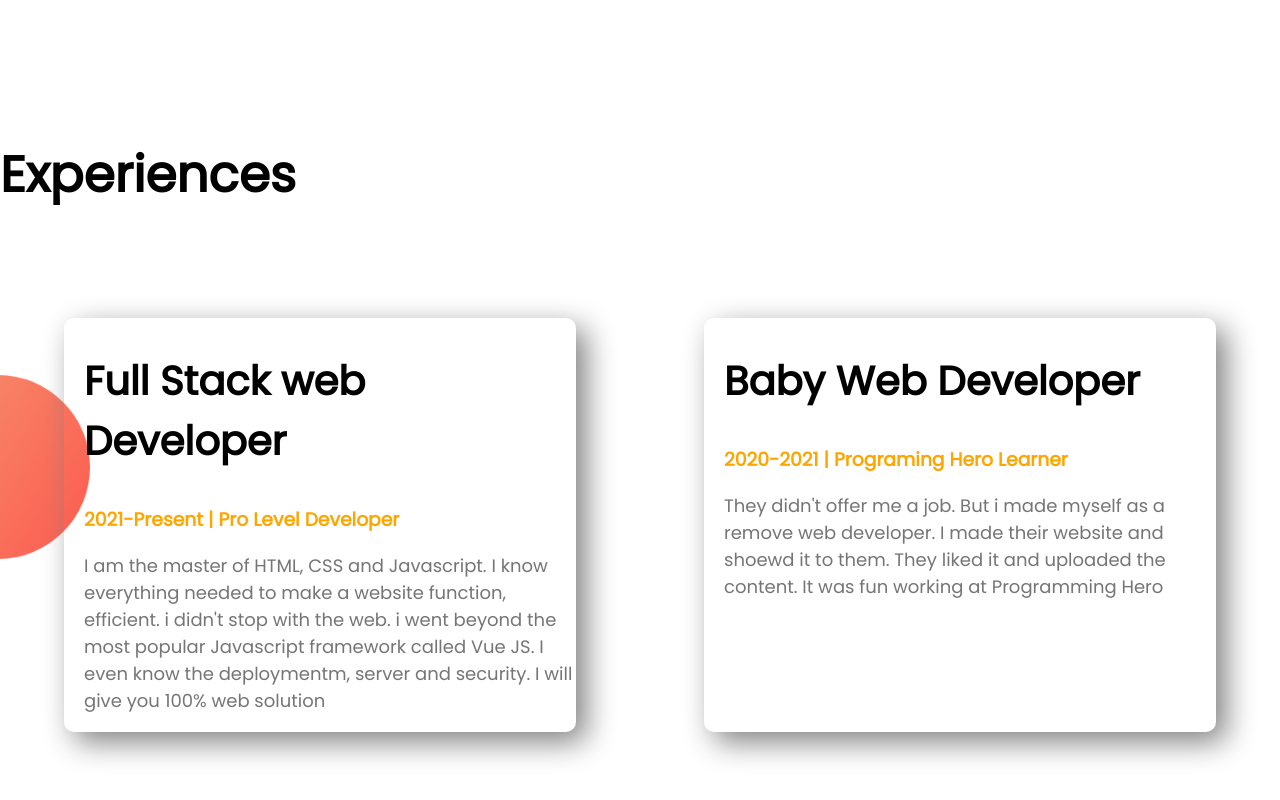
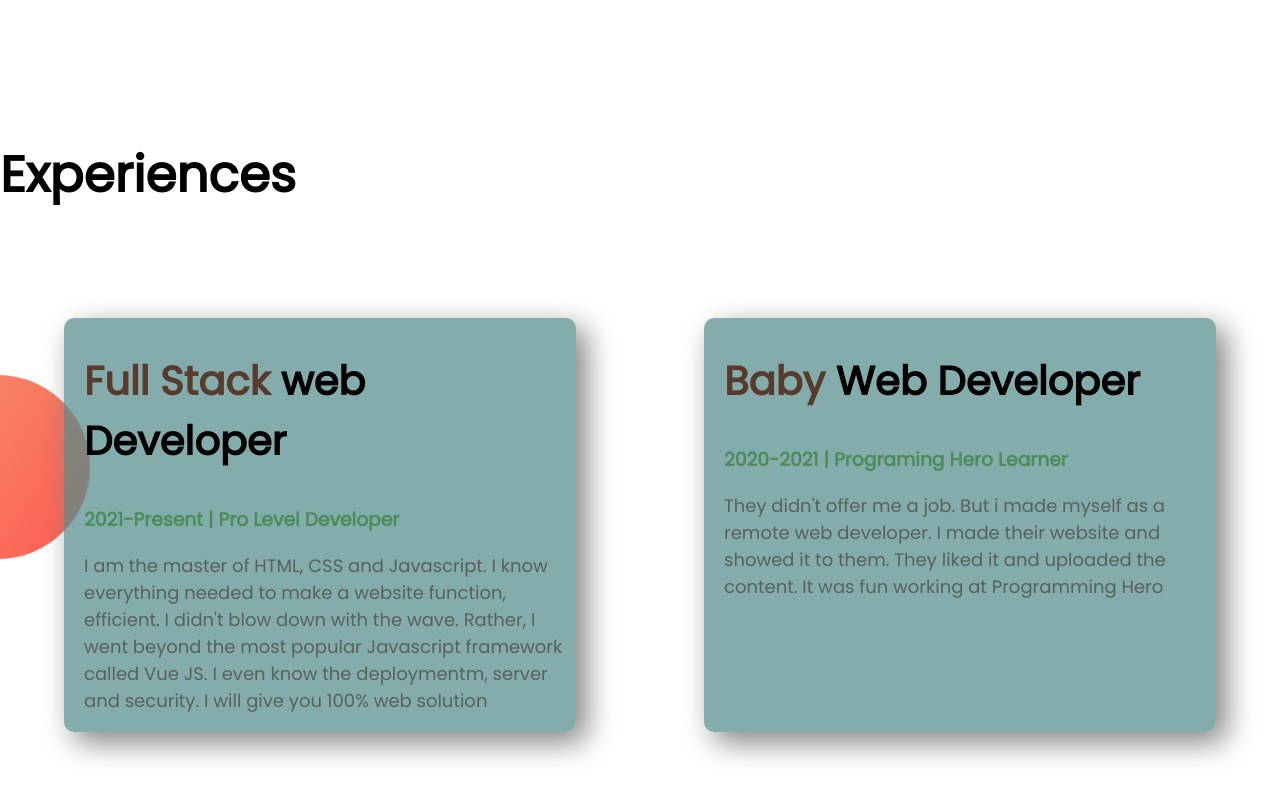
Before and after one commit to Jimy-JosephN5/Developer-Portfolio, a plain HTML site: page index.html in a window 1280 px wide. Shown: the part 1150-1950 px from the top of the page. Drawn offline with Linux system fonts and the light colour scheme.

Commit message:
added color

```diff
--- a/index.html
+++ b/index.html
@@ -40,14 +40,14 @@
        <h1>Experiences</h1>
       <div class="flexible-container">
         <div class="Experience-item">
-            <h2>Full Stack web Developer</h2>
-            <h3 class="jimy-joseph">2021-Present | Pro Level Developer</h3>
-            <p>I am the master of HTML, CSS and Javascript. I know everything needed to make a website function, efficient. i didn't stop with the web. i went beyond the most popular Javascript framework called Vue JS. I even know the deploymentm, server and security. I will give you 100% web solution</p>
+            <h2><span class="box-color">Full Stack</span> web Developer</h2>
+            <h3 class="new-color">2021-Present | Pro Level Developer</h3>
+            <p>I am the master of HTML, CSS and Javascript. I know everything needed to make a website function, efficient. I didn't blow down with the wave. Rather, I went beyond the most popular Javascript framework called Vue JS. I even know the deploymentm, server and security. I will give you 100% web solution</p>
         </div>
         <div class="Experience-item">
-            <h2>Baby Web Developer</h2>
-            <h3 class="jimy-joseph">2020-2021 | Programing Hero Learner</h3>
-            <p>They didn't offer me a job. But i made myself as a remove web developer. I made their website and shoewd it to them. They liked it and uploaded the content. It was fun working at Programming Hero</p>
+            <h2><span class="box-color">Baby</span> Web Developer</h2>
+            <h3 class="new-color">2020-2021 | Programing Hero Learner</h3>
+            <p>They didn't offer me a job. But i made myself as a remote web developer. I made their website and showed it to them. They liked it and uploaded the content. It was fun working at Programming Hero</p>
         </div>
       </div>
    </section>
--- a/style.css
+++ b/style.css
@@ -10,6 +10,12 @@ h2 {
 }
 .jimy-joseph {
   color: orange;
+}
+.box-color {
+  color: rgba(72, 20, 1, 0.741);
+}
+.new-color {
+  color: rgba(26, 111, 13, 0.53);
 }
 p {
   font-size: 18px;
@@ -53,6 +59,7 @@ p {
   padding-left: 20px;
   border-radius: 10px;
   box-shadow: 10px 10px 30px gray;
+  background-color: rgba(87, 140, 140, 0.721);
 }
 .Experience-area {
   background-image: url(/images/exp-bg.png);
```
